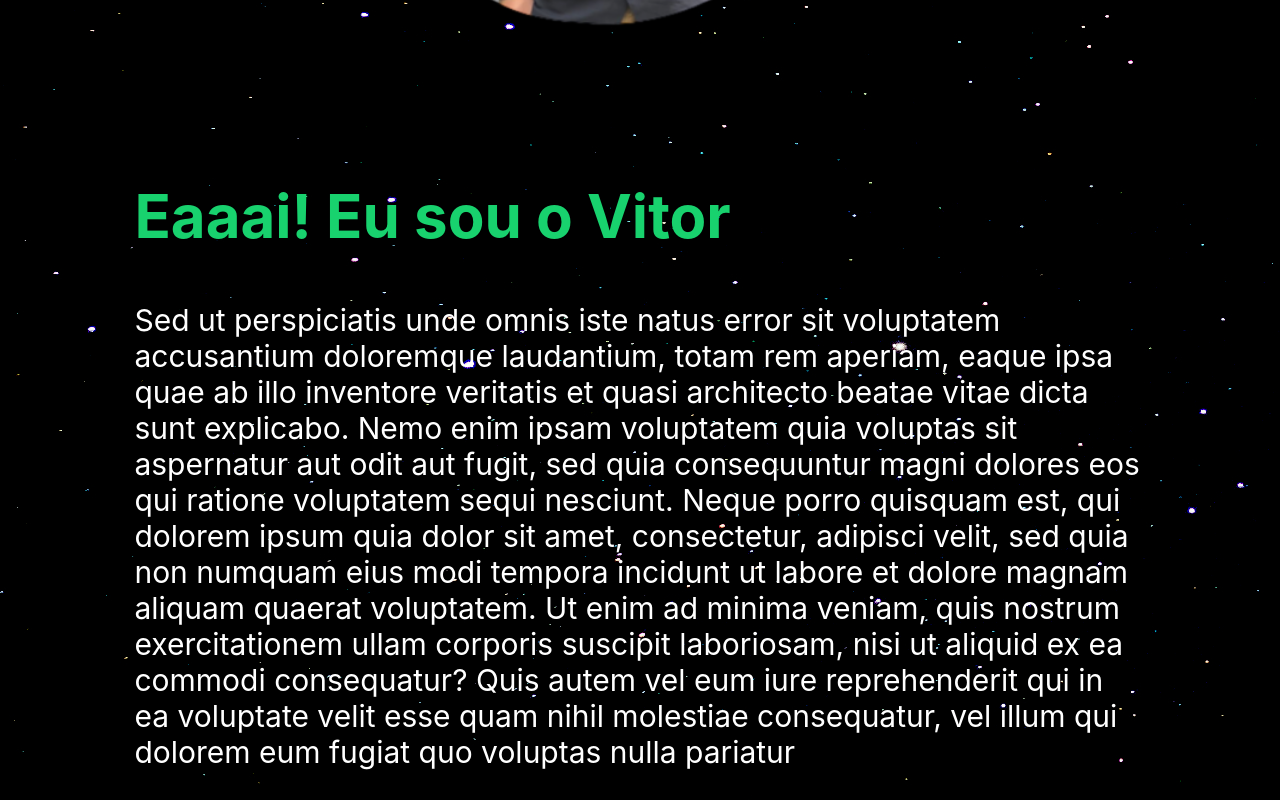
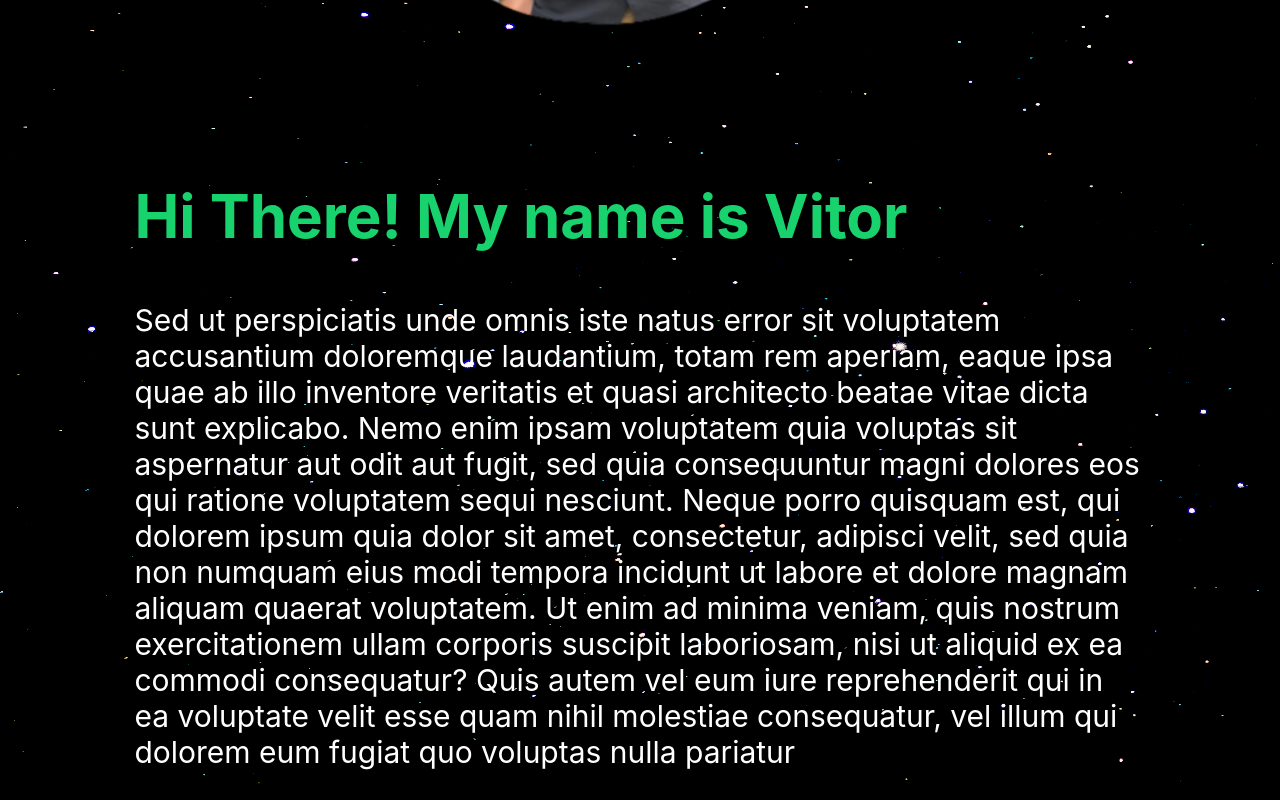
Before and after one commit to VitorTenor/my-personal-blog, a React (Vite) app: page / in a window 1280 px wide. Shown: the part 1430-2230 px from the top of the page. Built offline with nearby package versions, Linux system fonts and the light colour scheme.

Commit message:
aplicando traducao

```diff
--- a/src/language/constants/EN_US.json
+++ b/src/language/constants/EN_US.json
@@ -1,4 +1,5 @@
 {
   "profession": "Software Developer",
-  "study": "Software Engineering Student"
+  "study": "Software Engineering Student",
+  "welcome": "Hi There! My name is Vitor"
 }
--- a/src/language/constants/PT_BR.json
+++ b/src/language/constants/PT_BR.json
@@ -1,4 +1,5 @@
 {
   "profession": "Desenvolvedor de Software",
-  "study": "Estudante de Engenharia de Software"
+  "study": "Estudante de Engenharia de Software",
+  "welcome": "Eaaai! Meu nome é Vitor"
 }
--- a/src/ui/organism/Sections/About/index.tsx
+++ b/src/ui/organism/Sections/About/index.tsx
@@ -1,16 +1,20 @@
 import { ReactElement } from 'react';
 import { SectionProps } from '../../../../util/interface';
 import { AboutStyles, ProfileImage, TextAbout, TitleAbout } from './styles';
+import { useTranslation } from 'react-i18next';
+
 // @ts-ignore
 import ME from '../../../../assets/me.png';
 
 export default function About(props: SectionProps): ReactElement {
+  const { t } = useTranslation();
+
   return (
     <>
       <AboutStyles id={props.id}>
         <ProfileImage src={ME} />
         <TextAbout>
-          <TitleAbout>Eaaai! Eu sou o Vitor</TitleAbout>
+          <TitleAbout>{t('welcome')}</TitleAbout>
           <p>
             Sed ut perspiciatis unde omnis iste natus error sit voluptatem
             accusantium doloremque laudantium, totam rem aperiam, eaque ipsa
```
